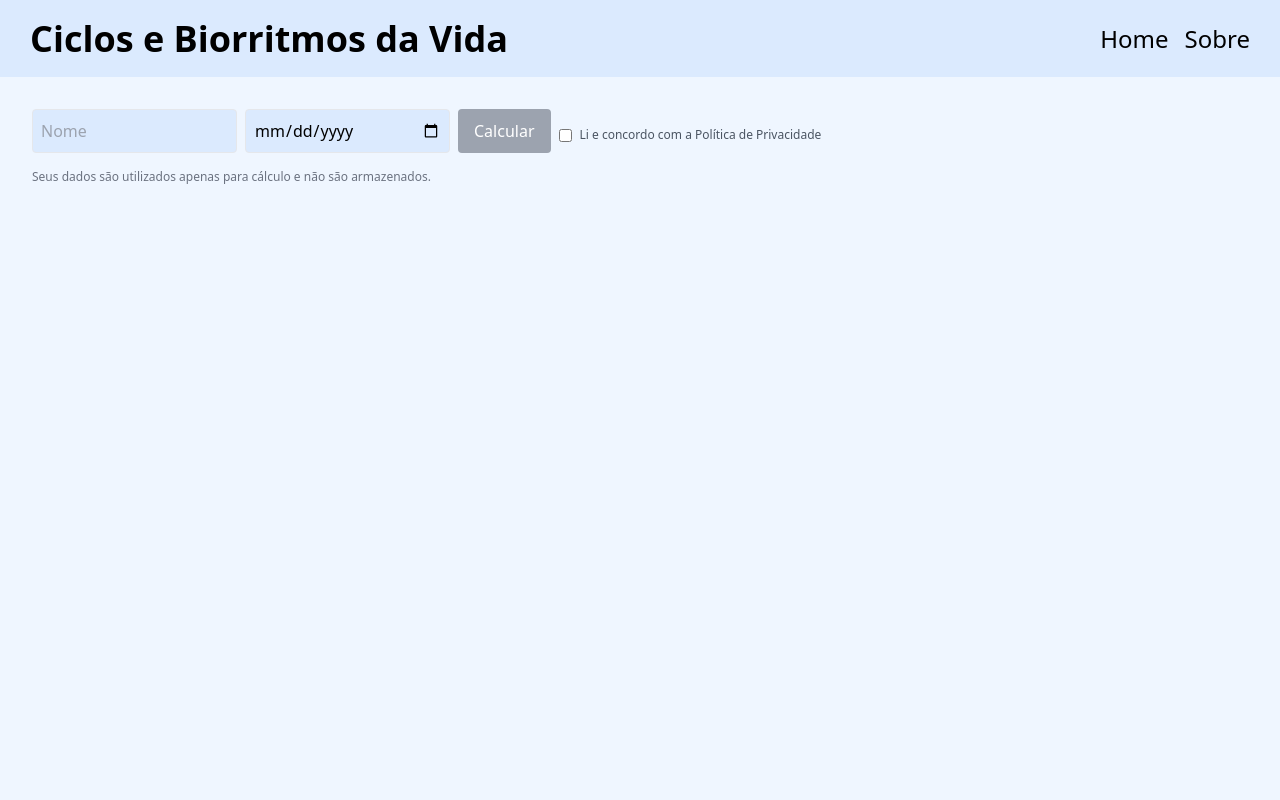
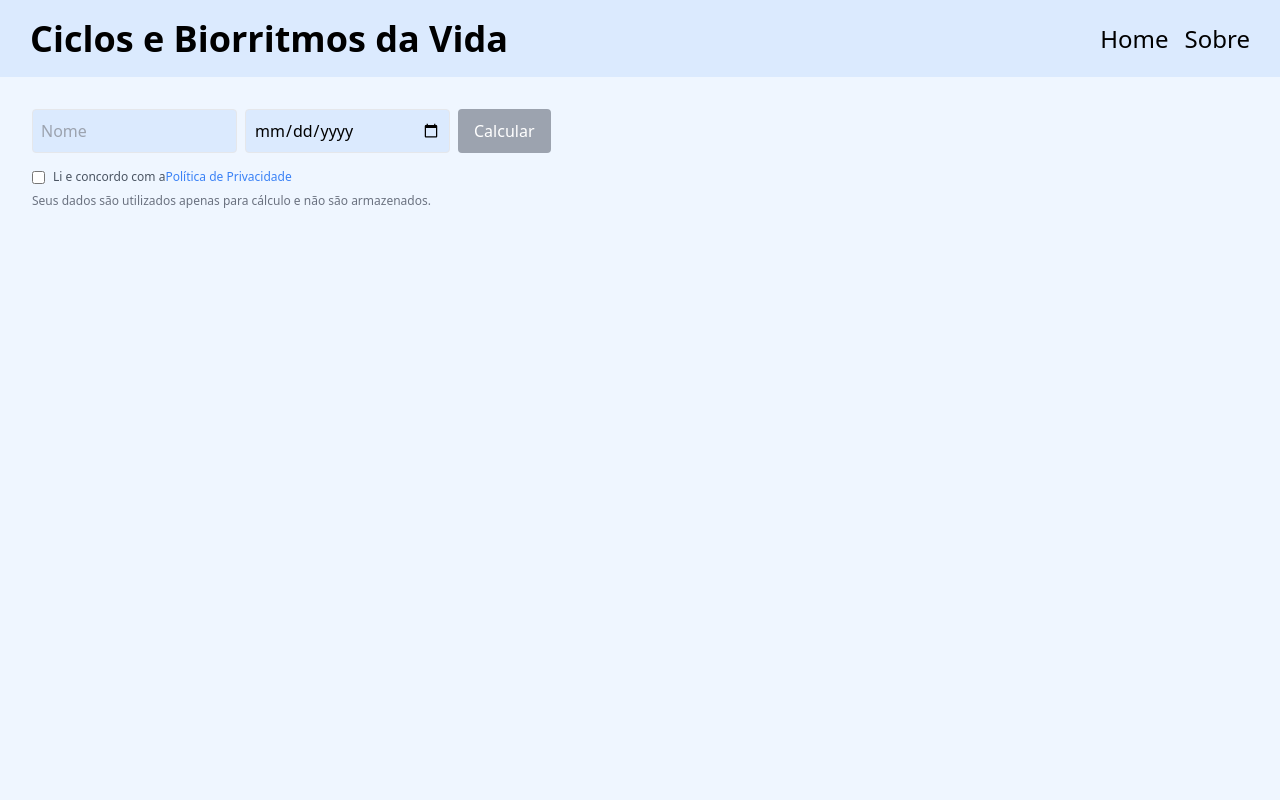
Before and after one commit to dimasdevspro/ciclos_e_biorritmos_da_vida_frontend, a React (Create React App) app: page / in a window 1280 px wide. Shown: the top 800 px of the page. Built offline with nearby package versions, Linux system fonts and the light colour scheme.

Commit message:
updated checkbox in form

```diff
--- a/src/pages/Home.jsx
+++ b/src/pages/Home.jsx
@@ -184,6 +184,7 @@ export default function Home() {
               {loading ? "Calculando..." : "Calcular"}
             </button>
           </div>
+        </div>
         <div className="flex items-center gap-2 mt-2">
           <input
             type="checkbox"
@@ -191,9 +192,11 @@ export default function Home() {
             onChange={(e) => setAceite(e.target.checked)}
           />
           <label className="text-xs text-gray-600">
-              Li e concordo com a Política de Privacidade
+            Li e concordo com a
+            <a href="/privacidade" className="hover:underline text-blue-500">
+              Política de Privacidade
+            </a>
           </label>
-          </div>
         </div>
         <p className="text-xs text-gray-500 mt-2">
           Seus dados são utilizados apenas para cálculo e não são armazenados.
```
Lines whose indentation alone changed are shown as unchanged.
